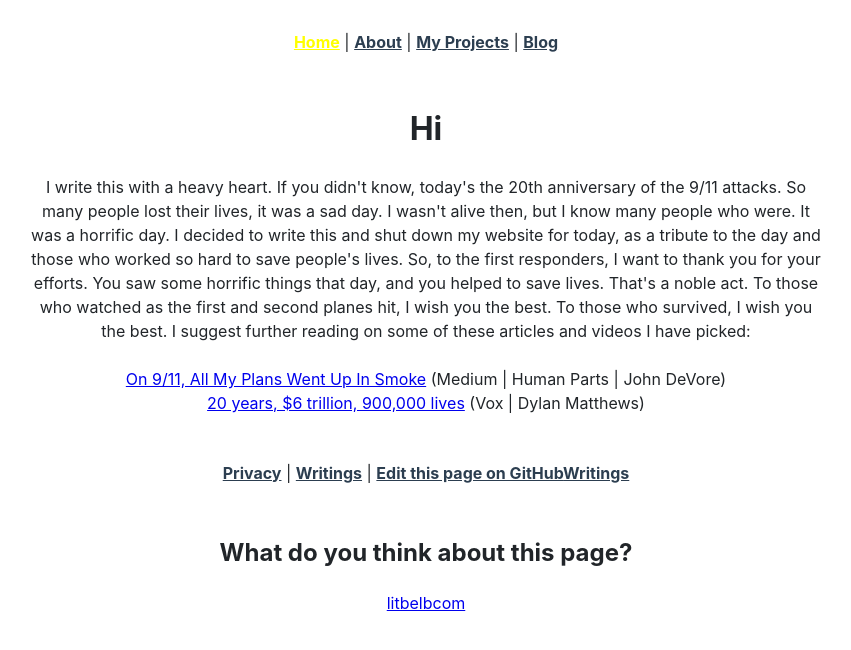
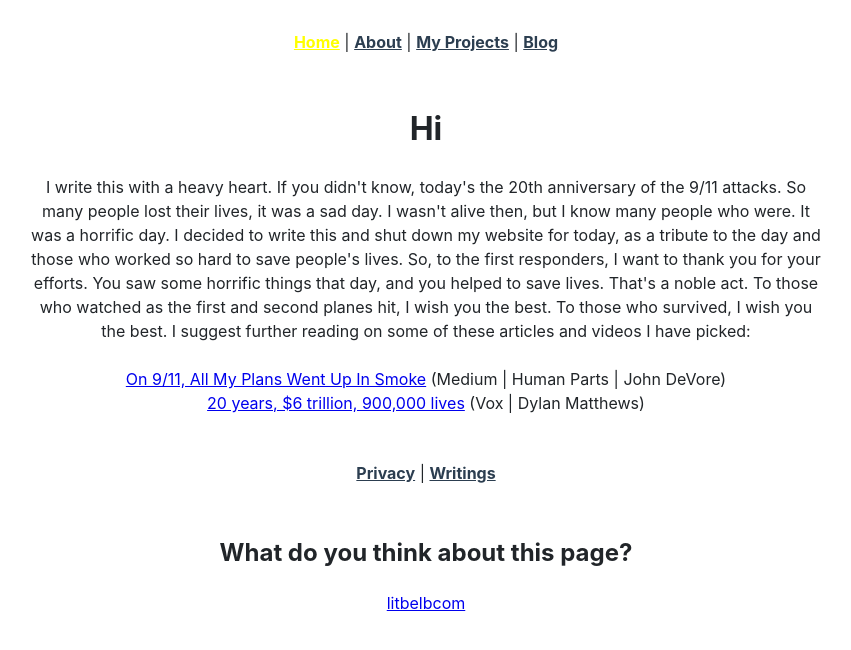
Before and after one commit to lerichardson/litbelb.com, a Vue app: page / in a window 1280 px wide. Shown: the top 650 px of the page, without its empty margins (214-1065 px from the left). Built offline with nearby package versions, Linux system fonts and the light colour scheme.

Commit message:
Revert "Update App.vue"
This reverts commit 454bc038751e68d3b720a89bfce8b23d7b09e82e.

```diff
--- a/src/App.vue
+++ b/src/App.vue
@@ -39,10 +39,6 @@
     <router-view />
     <div id="footer">
       <router-link to="/Privacy">Privacy</router-link> |
-      <router-link to="/Medium">Writings</router-link> |
-      <a href="https://github.com/lerichardson/litbelb.com"
-        >Edit this page on GitHub</a
-      >
       <router-link to="/Medium">Writings</router-link>
     </div>
   </div>
```
